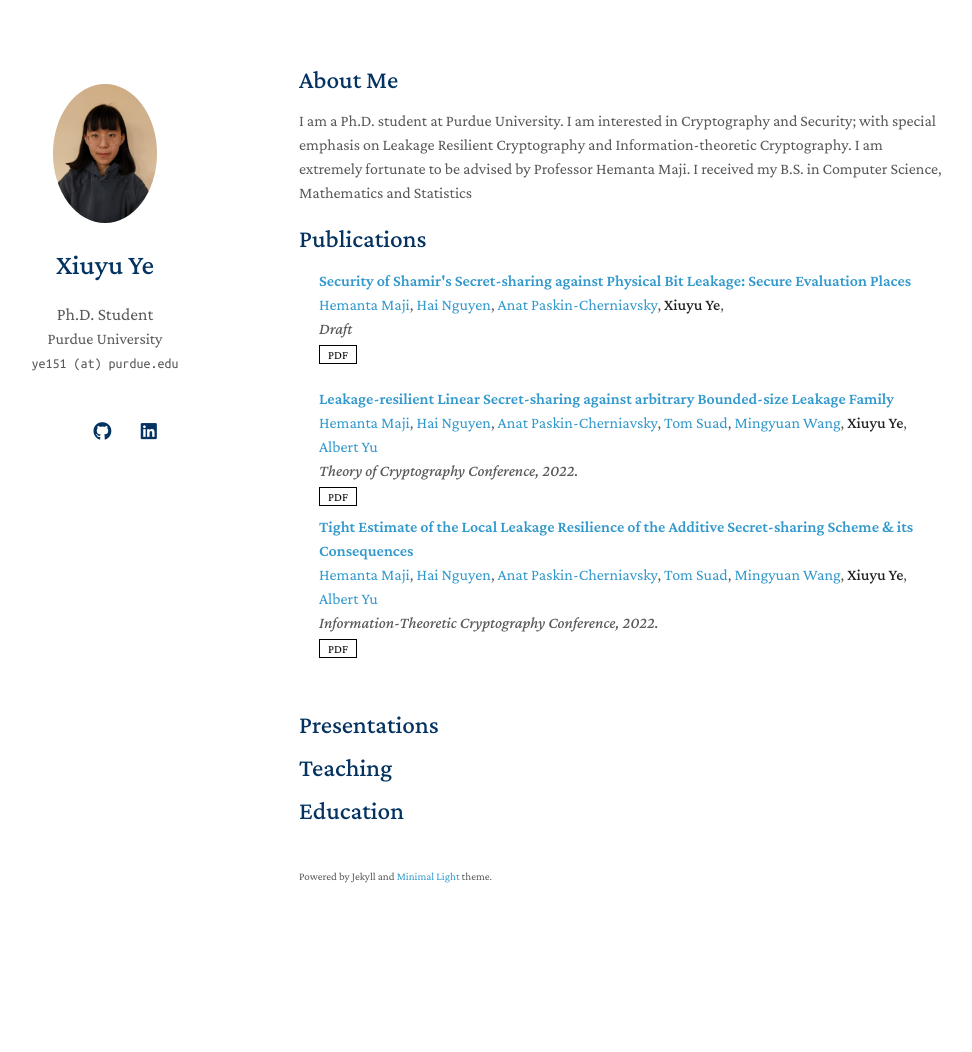
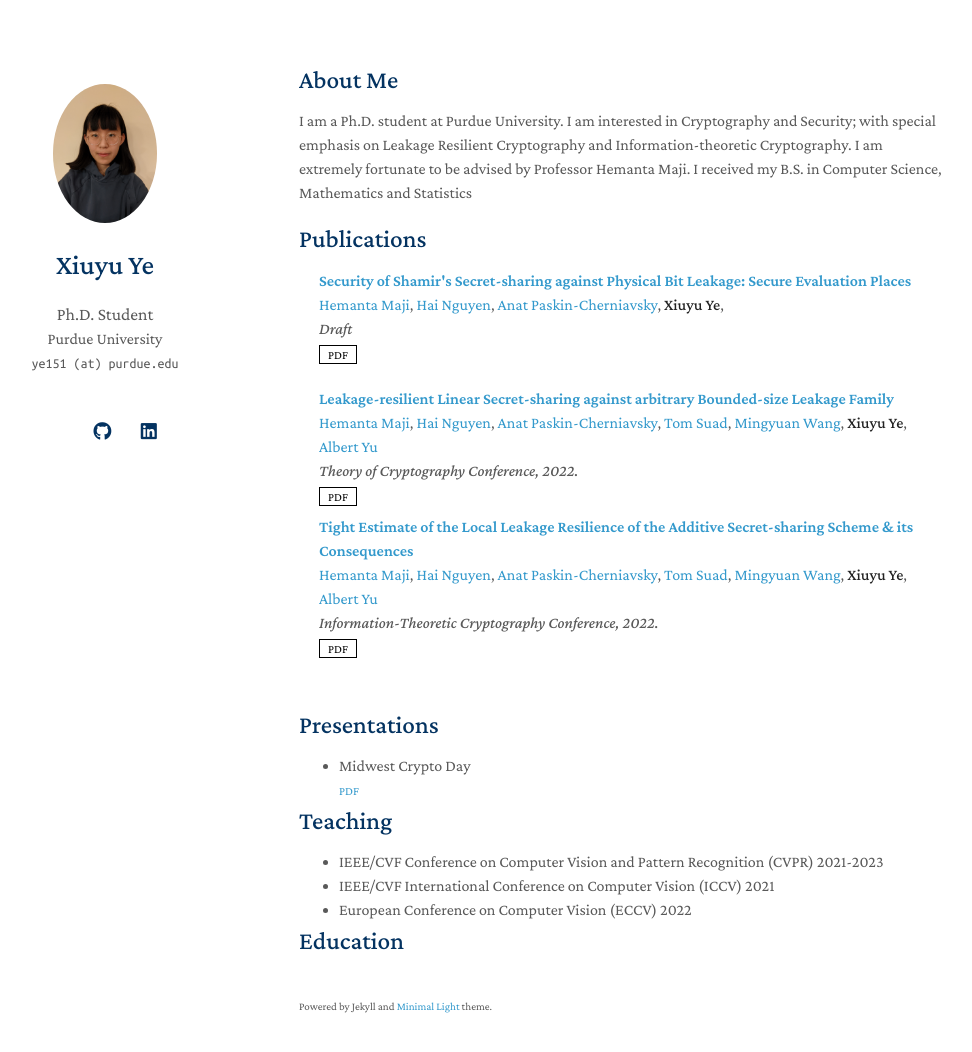
Before and after one commit to darahye/darahye.github.io, a Jekyll site: the page built from index.md, in a window 1280 px wide and 1087 px high. Shown: the top 1052 px of the window, without its empty margins (171-1143 px from the left). Built offline with Jekyll 4.4.1, drawn with Linux system fonts in a browser that asks for light colours; nearby versions of some CDN libraries; a style sheet for code colours, icons or effects is not loaded; our own code applies the rules of GitHub Pages for plain Markdown files.

Commit message:
update presentation

```diff
--- a/_includes/publications.md
+++ b/_includes/publications.md
@@ -6,7 +6,7 @@
 <li>
 <div class="pub-row">
   <div class="col-sm-9" style="position: relative;padding-right: 15px;padding-left: 20px;">
-    <div class="title"><a href="https://www.cs.purdue.edu/homes/hmaji/papers/MNPY23.pdf"> Security of Shamir's Secret-sharing against Physical Bit Leakage: Secure Evaluation Places</a></div>
+    <div class="title"><a href="assets/files/secure_eval_places-TCC.pdf"> Security of Shamir's Secret-sharing against Physical Bit Leakage: Secure Evaluation Places</a></div>
     <div class="author">
     <a href="https://www.cs.purdue.edu/homes/hmaji/">Hemanta Maji</a>,
     <a href="https://web.ics.purdue.edu/~nguye245/">Hai Nguyen</a>,
@@ -37,7 +37,7 @@
   </div> -->
 
   <div class="col-sm-9" style="position: relative;padding-right: 15px;padding-left: 20px;">
-    <div class="title"><a href="https://www.cs.purdue.edu/homes/hmaji/papers/MNPSWYY22.pdf">Leakage-resilient Linear Secret-sharing against arbitrary
+    <div class="title"><a href="assets/files/MNPSWYY22.pdf">Leakage-resilient Linear Secret-sharing against arbitrary
 Bounded-size Leakage Family</a></div>
     <div class="author">
     <a href="https://www.cs.purdue.edu/homes/hmaji/">Hemanta Maji</a>,
@@ -63,7 +63,7 @@ Bounded-size Leakage Family</a></div>
 <li>
 <div class="pub-row">
   <div class="col-sm-9" style="position: relative;padding-right: 15px;padding-left: 20px;">
-    <div class="title"><a href="https://www.cs.purdue.edu/homes/hmaji/papers/ITC:MNPSWYY22.pdf">Tight Estimate of the Local Leakage Resilience of the Additive Secret-sharing Scheme & its Consequences</a></div>
+    <div class="title"><a href="assets/files/ITC_MNPSWYY22.pdf">Tight Estimate of the Local Leakage Resilience of the Additive Secret-sharing Scheme & its Consequences</a></div>
     <div class="author">
     <a href="https://www.cs.purdue.edu/homes/hmaji/">Hemanta Maji</a>,
     <a href="https://web.ics.purdue.edu/~nguye245/">Hai Nguyen</a>,
--- a/_includes/services.md
+++ b/_includes/services.md
@@ -1,6 +1,21 @@
 ## Presentations
+<ul style="margin:0 0 5px;">
+  <li><a href="https://www.dakshitakhurana.com/midwest-crypto-day.html"><autocolor>Midwest Crypto Day</autocolor></a></li>
+  <div class="links">
+      <a href="assets/files/MW_Crypto_Presentation.pdf" class="btn btn-sm z-depth-0" role="button" target="_blank" style="font-size:12px;">PDF</a>
+      <!-- <a href="https://github.com/yaoyao-liu/mnemonics" class="btn btn-sm z-depth-0" role="button" target="_blank" style="font-size:12px;">Code</a> -->
+      <!-- <a href="https://class-il.mpi-inf.mpg.de/mnemonics/" class="btn btn-sm z-depth-0" role="button" target="_blank" style="font-size:12px;">Project Page</a> -->
+      <!-- <a href="https://dblp.uni-trier.de/rec/conf/cvpr/LiuSLSS20.html?view=bibtex" class="btn btn-sm z-depth-0" role="button" target="_blank" style="font-size:12px;">BibTex</a> -->
+      <!-- <strong><i style="color:#e74d3c">Oral Presentation</i></strong>  -->
+    </div>
+</ul>
 
 ## Teaching
+<ul style="margin:0 0 5px;">
+  <li><a href="http://cvpr2023.thecvf.com/"><autocolor>IEEE/CVF Conference on Computer Vision and Pattern Recognition (CVPR) 2021-2023</autocolor></a></li>
+  <li><a href="http://iccv2021.thecvf.com/"><autocolor>IEEE/CVF International Conference on Computer Vision (ICCV) 2021</autocolor></a></li>
+  <li><a href="https://eccv2022.ecva.net/"><autocolor>European Conference on Computer Vision (ECCV) 2022</autocolor></a></li>
+</ul>
 
 ## Education
 
```
Also changed, not shown: 1 other file.
